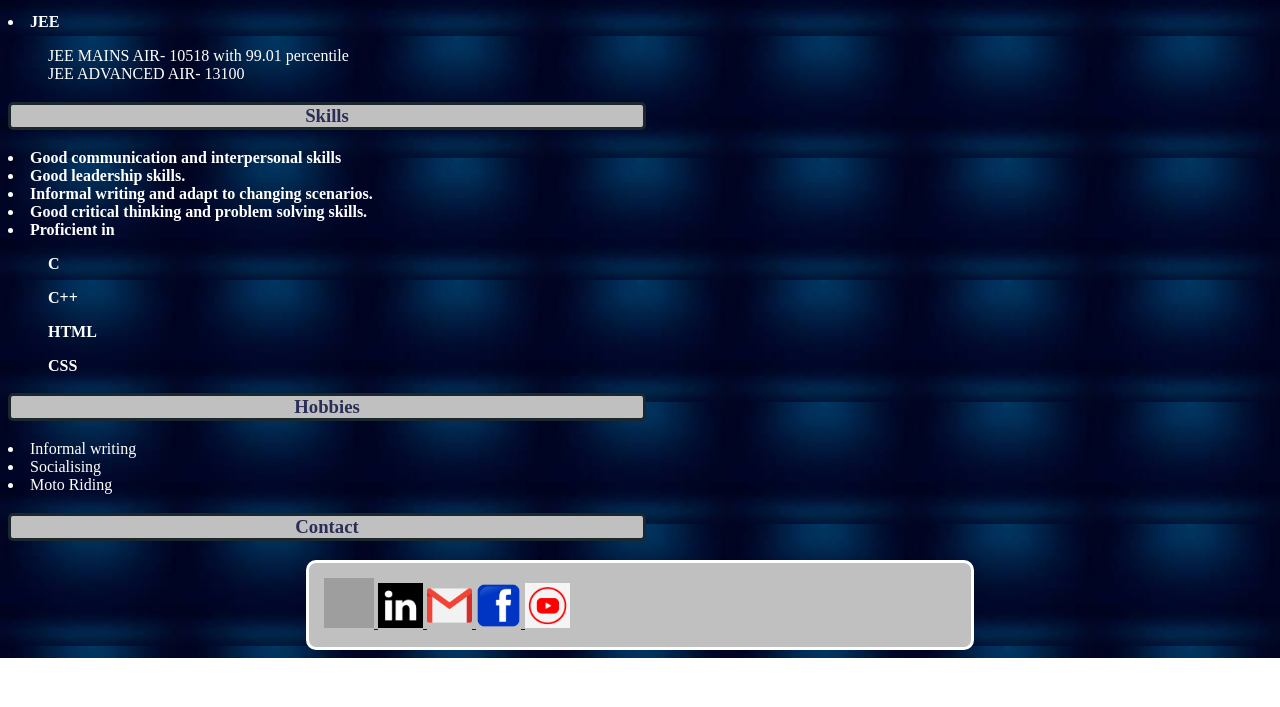
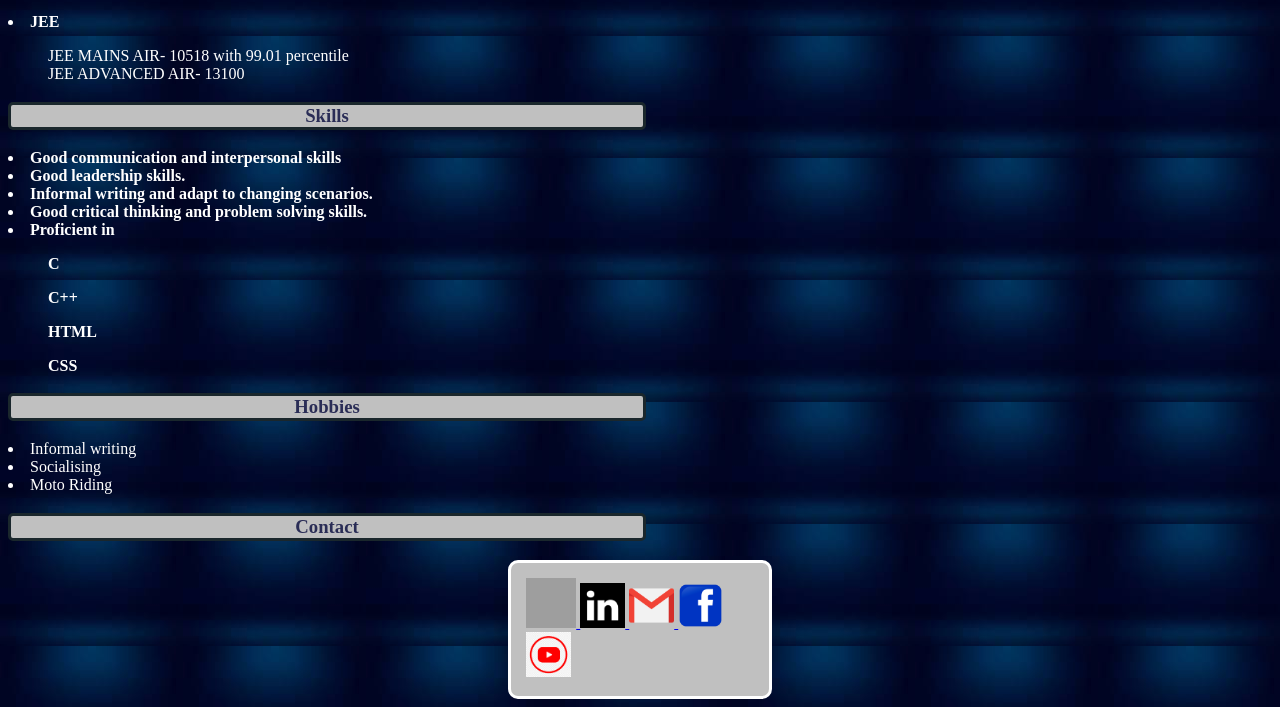
Before and after one commit to Harshey09/My-portfolio, a plain HTML site: page index.html in a window 1280 px wide. Shown: the part 696-1403 px from the top of the page. Before the commit the page ends 1354 px from the top, so only its background shows below. Drawn offline with Linux system fonts and the light colour scheme; grey boxes are pictures that could not be loaded.

Commit message:
Update style.css

```diff
--- a/style.css
+++ b/style.css
@@ -88,7 +88,7 @@ h3:hover {
       display:block;
       margin-left:auto;
       margin-right:auto;
-      width: 50%;
+      width: 18%;
       background-color: silver;
       padding: 15px;
 
```
